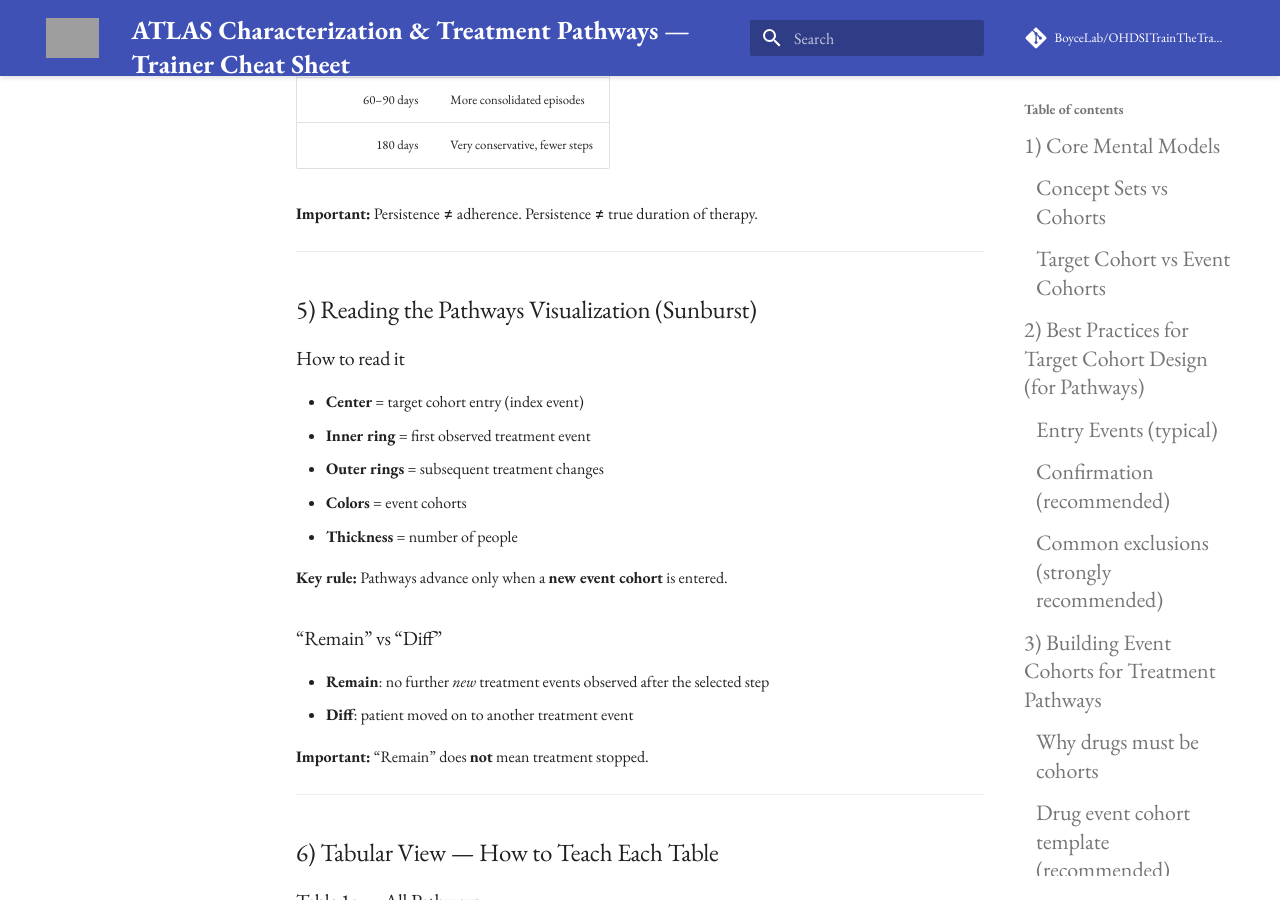
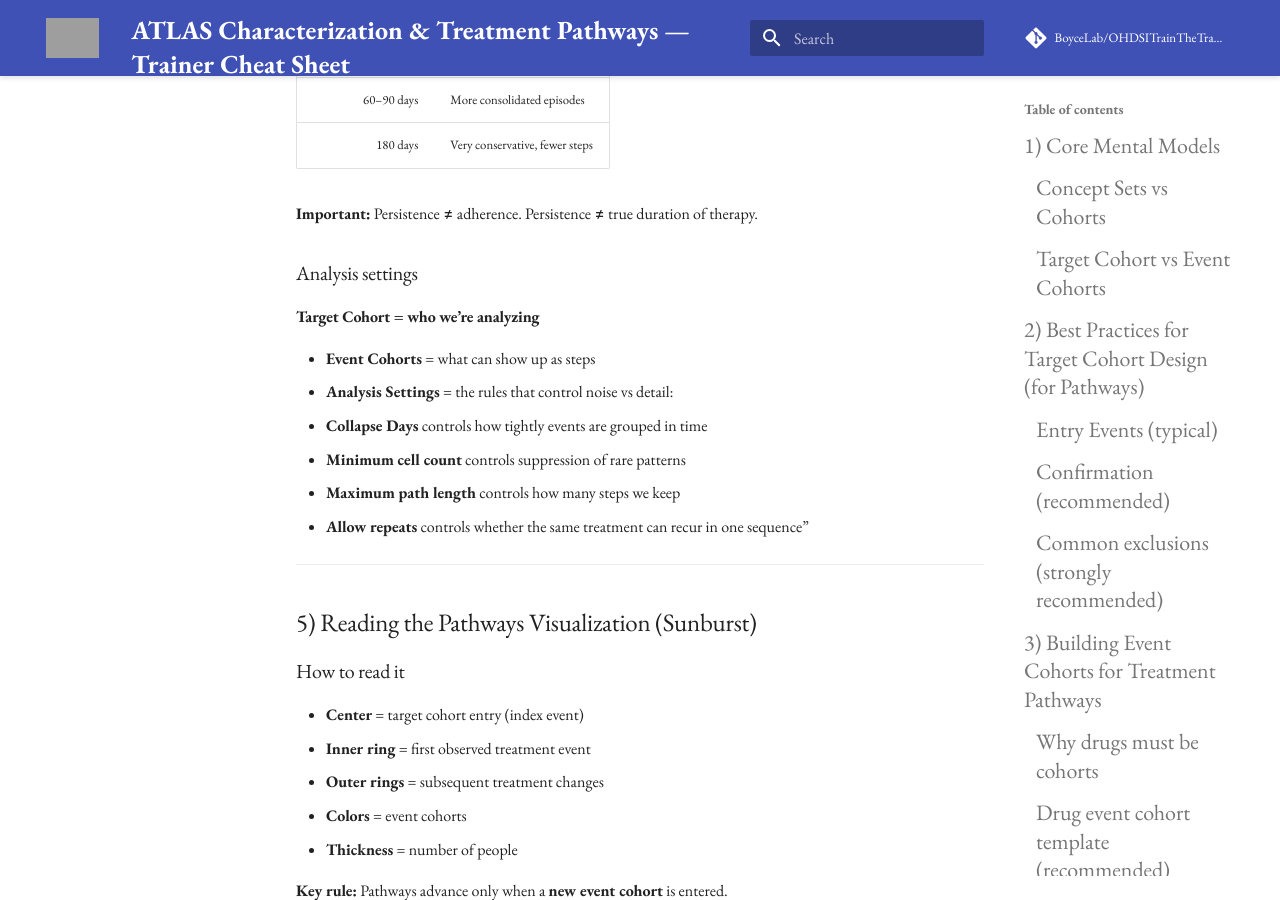
Before and after one commit to BoyceLab/OHDSITrainTheTrainer-6WK, an MkDocs documentation site: the page built from docs/common_artifacts/atlas-characterization-treatment-pathways-cheat-sheet.md, in a window 1280 px wide and 900 px high, scrolled down 2563 px. Built offline with MkDocs 1.6.1 and Material for MkDocs 9.7.7, drawn with Linux system fonts in a browser that asks for light colours; comment, search, counter and statistics services are not loaded; grey boxes are pictures that could not be loaded.

Commit message:
Update atlas-characterization-treatment-pathways-cheat-sheet.md

```diff
--- a/docs/common_artifacts/atlas-characterization-treatment-pathways-cheat-sheet.md
+++ b/docs/common_artifacts/atlas-characterization-treatment-pathways-cheat-sheet.md
@@ -98,6 +98,15 @@ A concept set alone can’t represent time.
 
 **Important:** Persistence ≠ adherence. Persistence ≠ true duration of therapy.
 
+### Analysis settings
+
+#### Target Cohort = who we’re analyzing
+- **Event Cohorts** = what can show up as steps
+- **Analysis Settings** = the rules that control noise vs detail:
+- **Collapse Days** controls how tightly events are grouped in time
+- **Minimum cell count** controls suppression of rare patterns
+- **Maximum path length** controls how many steps we keep
+- **Allow repeats** controls whether the same treatment can recur in one sequence”
 ---
 
 ## 5) Reading the Pathways Visualization (Sunburst)
```
